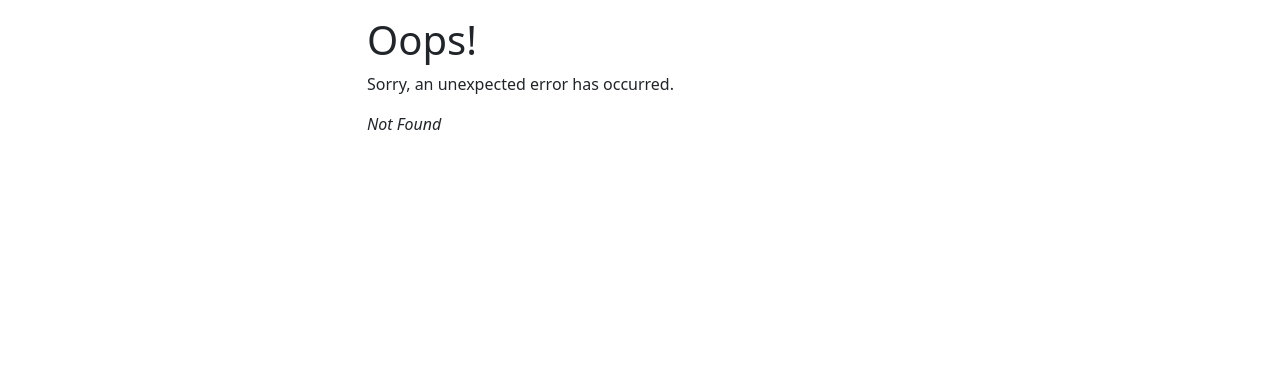
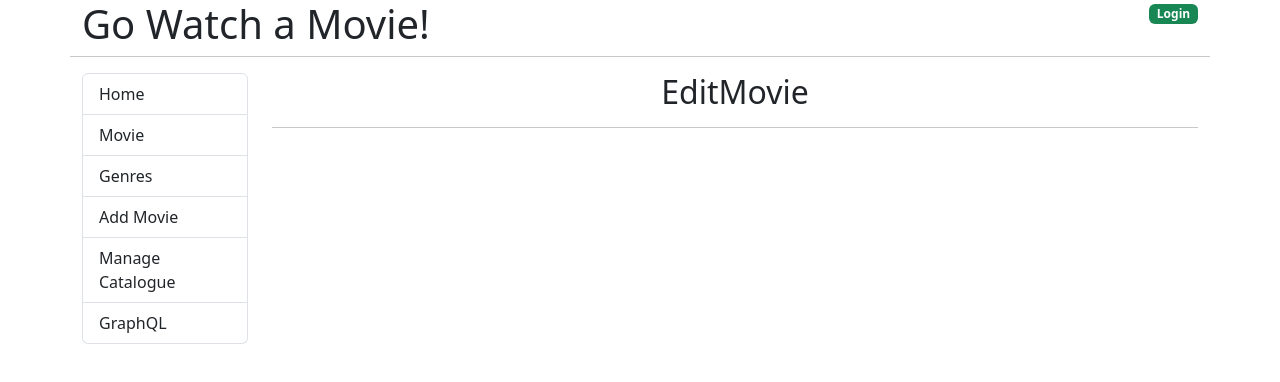
Before and after one commit to kenya6565/go-movies-front-end, a React (Create React App) app: page /admin/movie/0 in a window 1280 px wide. Before the commit this address had no page. Shown: the top 382 px of the page. Built offline with nearby package versions, Linux system fonts and the light colour scheme.

Commit message:
create each URL component

```diff
--- a/src/App.tsx
+++ b/src/App.tsx
@@ -41,7 +41,7 @@ function App() {
                 Add Movie
               </Link>
               <Link
-                to="/admin"
+                to="/manage-catalogue"
                 className="list-group-item list-group-item-action"
               >
                 Manage Catalogue
--- /dev/null
+++ b/src/components/EditMovie.tsx
@@ -0,0 +1,11 @@
+import React from "react";
+const EditMovie = () => {
+  return (
+    <div className="text-center">
+      <h2>EditMovie</h2>
+      <hr />
+    </div>
+  );
+};
+
+export default EditMovie;
--- /dev/null
+++ b/src/components/Genres.tsx
@@ -0,0 +1,11 @@
+import React from "react";
+const Genres = () => {
+  return (
+    <div className="text-center">
+      <h2>Genres</h2>
+      <hr />
+    </div>
+  );
+};
+
+export default Genres;
--- /dev/null
+++ b/src/components/GraphQL.tsx
@@ -0,0 +1,11 @@
+import React from "react";
+const GraphQL = () => {
+  return (
+    <div className="text-center">
+      <h2>GraphQL</h2>
+      <hr />
+    </div>
+  );
+};
+
+export default GraphQL;
--- /dev/null
+++ b/src/components/Login.tsx
@@ -0,0 +1,11 @@
+import React from "react";
+const Login = () => {
+  return (
+    <div className="text-center">
+      <h2>Login</h2>
+      <hr />
+    </div>
+  );
+};
+
+export default Login;
--- /dev/null
+++ b/src/components/ManageCatalogue.tsx
@@ -0,0 +1,11 @@
+import React from "react";
+const ManageCatalogue = () => {
+  return (
+    <div className="text-center">
+      <h2>Manage Catalogue</h2>
+      <hr />
+    </div>
+  );
+};
+
+export default ManageCatalogue;
```
Also changed, not shown: src/components/Movie.tsx (added, +11 -0 lines), src/index.tsx (+25 -0 lines).
